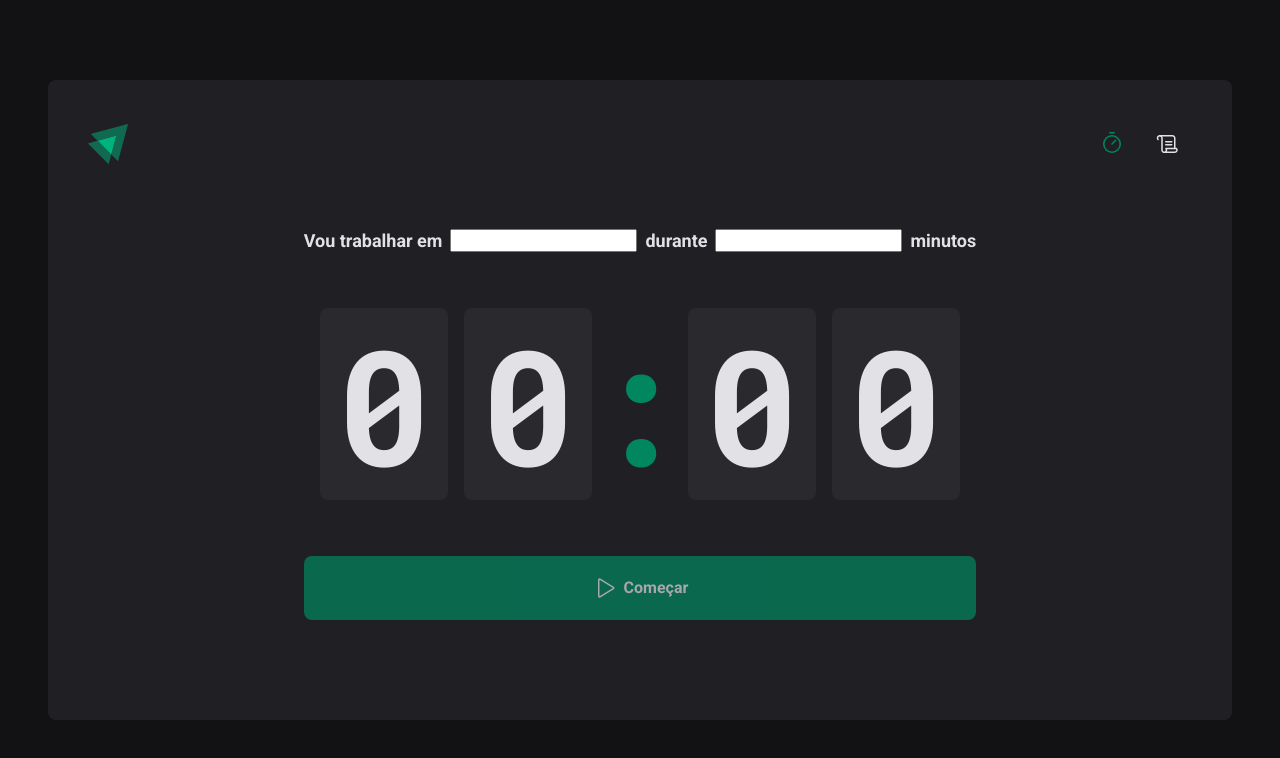
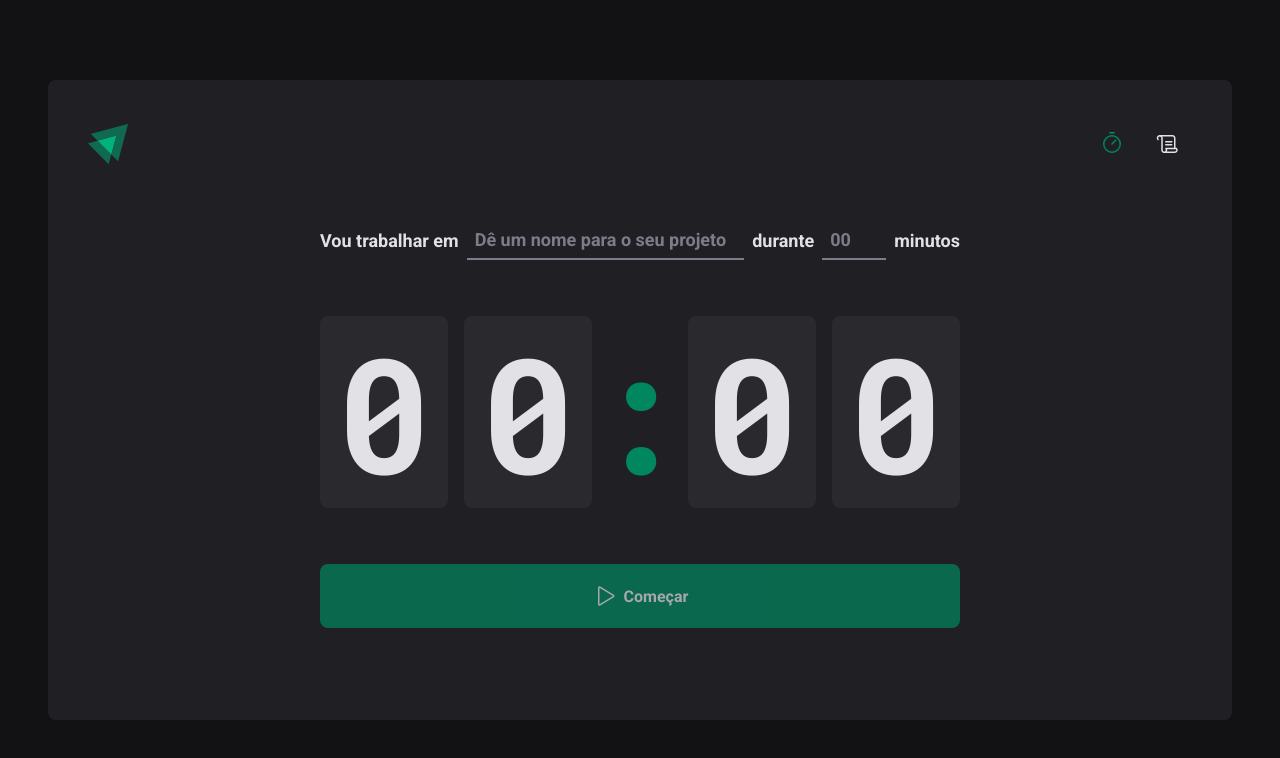
Before and after one commit to GabriellMaiaa/Ignite-Timer, a React (Vite) app: page / in a window 1280 px wide. Shown: the top 758 px of the page. Built offline with nearby package versions, Linux system fonts and the light colour scheme.

Commit message:
styling the inputs

```diff
--- a/src/pages/Home/index.tsx
+++ b/src/pages/Home/index.tsx
@@ -3,8 +3,10 @@
   CountdownContainer,
   FormContainer,
   HomeContainer,
+  MinutesAmountInput,
   Separator,
   StartCountdownButton,
+  TaskInput,
 } from './styles'
 
 export function Home() {
@@ -13,9 +15,13 @@
       <form>
         <FormContainer>
           <label htmlFor="task">Vou trabalhar em</label>
-          <input id="task" />
+          <TaskInput id="task" placeholder="Dê um nome para o seu projeto" />
           <label htmlFor="minutesAmount">durante</label>
-          <input type="number" id="minutesAmount" />
+          <MinutesAmountInput
+            type="number"
+            id="minutesAmount"
+            placeholder="00"
+          />
 
           <span>minutos</span>
         </FormContainer>
--- a/src/pages/Home/styles.ts
+++ b/src/pages/Home/styles.ts
@@ -26,6 +26,31 @@
   flex-wrap: wrap;
   /* serve para que a tela quebre quando for diminuindo com a responsividade */
 `
+const BaseInput = styled.input`
+  background: transparent;
+  height: 2.5rem;
+  border: 0;
+  border-bottom: 2px solid ${(props) => props.theme['gray-500']};
+  font-weight: bold;
+  font-size: 1.125rem;
+  padding: 0 0.5rem;
+  color: ${(props) => props.theme['gray-100']};
+
+  &::placeholder {
+    color: ${(props) => props.theme['gray-500']};
+  }
+  &:focus {
+    box-shadow: none;
+    border-color: ${(props) => props.theme['green-500']};
+  }
+`
+export const TaskInput = styled(BaseInput)`
+  flex: 1;
+`
+export const MinutesAmountInput = styled(BaseInput)`
+  width: 4rem;
+`
+
 export const CountdownContainer = styled.div`
   font-family: 'Roboto Mono', monospace;
   font-size: 10rem;
```
